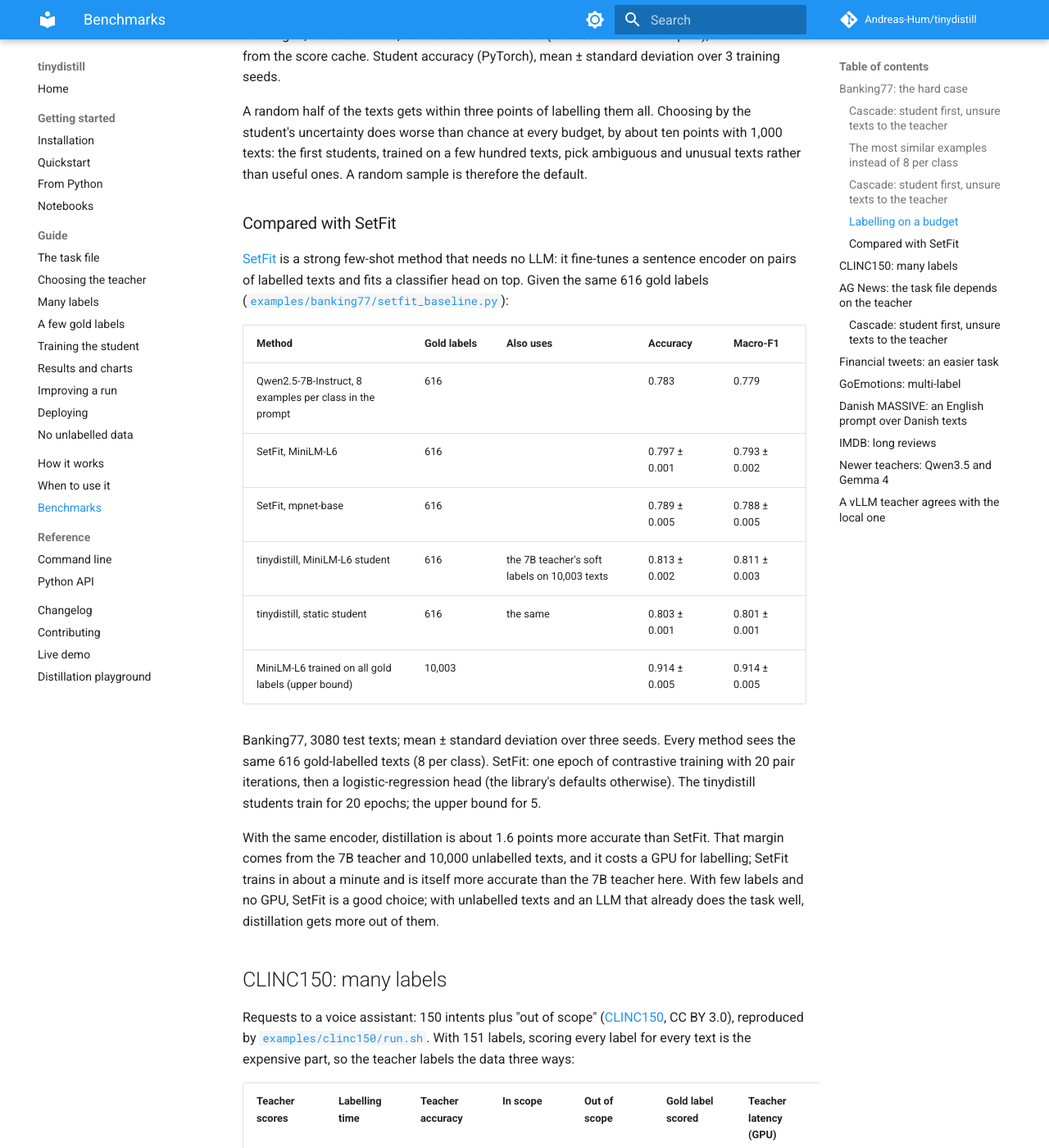
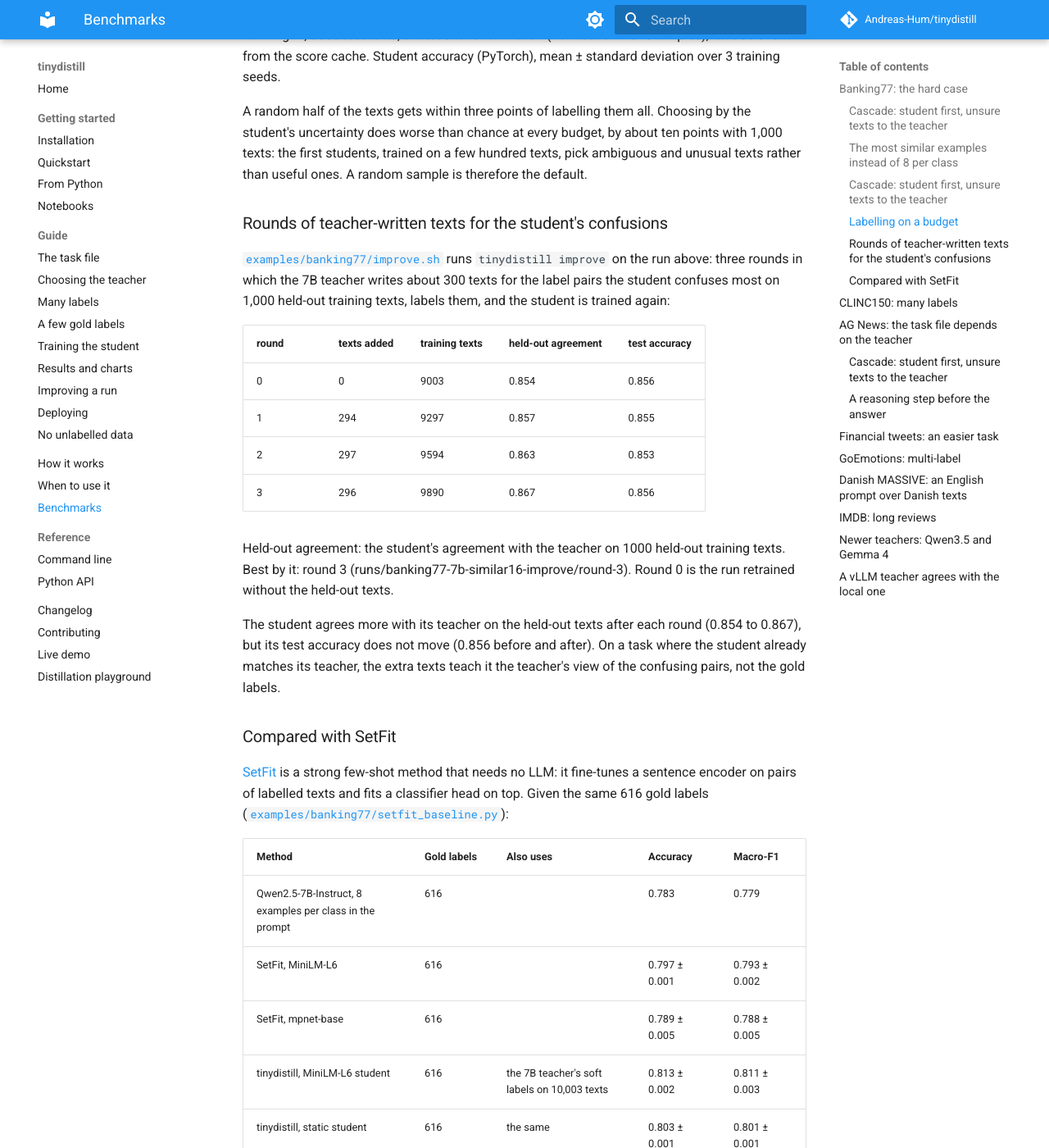
Before and after one commit to Andreas-Hum/tinydistill, an MkDocs documentation site: the page built from docs/results.md, in a window 1280 px wide and 1400 px high, scrolled down 6794 px. Shown: the whole window at 82% size. Built offline with MkDocs 1.6.1 and Material for MkDocs 9.7.7, drawn with Linux system fonts in a browser that asks for light colours; comment, search, counter and statistics services are not loaded; some of the changed text lies outside the part shown.

Commit message:
Results: improve rounds on Banking77 (agreement up, test accuracy flat) and a reasoning teacher on AG News (teacher up, student flat)

```diff
--- a/RESULTS.md
+++ b/RESULTS.md
@@ -156,6 +156,28 @@ does worse than chance at every budget, by about ten points with 1,000 texts: th
 few hundred texts, pick ambiguous and unusual texts rather than useful ones. A random sample is therefore the
 default.
 
+### Rounds of teacher-written texts for the student's confusions
+
+[`examples/banking77/improve.sh`](https://github.com/Andreas-Hum/tinydistill/blob/main/examples/banking77/improve.sh)
+runs `tinydistill improve` on the run above: three rounds in which the 7B teacher writes about 300 texts for the
+label pairs the student confuses most on 1,000 held-out training texts, labels them, and the student is trained
+again:
+
+<!-- results: banking77/improve.md -->
+| round | texts added | training texts | held-out agreement | test accuracy |
+|---|---|---|---|---|
+| 0 | 0 | 9003 | 0.854 | 0.856 |
+| 1 | 294 | 9297 | 0.857 | 0.855 |
+| 2 | 297 | 9594 | 0.863 | 0.853 |
+| 3 | 296 | 9890 | 0.867 | 0.856 |
+
+Held-out agreement: the student's agreement with the teacher on 1000 held-out training texts. Best by it: round 3 (runs/banking77-7b-similar16-improve/round-3). Round 0 is the run retrained without the held-out texts.
+<!-- /results -->
+
+The student agrees more with its teacher on the held-out texts after each round (0.854 to 0.867), but its test
+accuracy does not move (0.856 before and after). On a task where the student already matches its teacher, the
+extra texts teach it the teacher's view of the confusing pairs, not the gold labels.
+
 ### Compared with SetFit
 
 [SetFit](https://github.com/huggingface/setfit) is a strong few-shot method that needs no LLM: it fine-tunes a
@@ -269,6 +291,25 @@ The student answers every text and passes its least confident ones to the teache
 
 The teacher goes from 0.304 to 0.749, and the student, trained on its soft labels for 10,000 articles, is a
 little more accurate than the teacher.
+
+### A reasoning step before the answer
+
+[`examples/ag-news/reason.sh`](https://github.com/Andreas-Hum/tinydistill/blob/main/examples/ag-news/reason.sh)
+labels the same 3,000 training and 2,000 test articles with the 1.5B teacher twice: scoring the labels directly,
+and after the teacher writes up to 256 tokens of reasoning (`label --reason`):
+
+<!-- results: ag-news/reason.md -->
+| Run | Teacher | Teacher accuracy | Student | Parameters (M) | Accuracy | Macro-F1 | Agreement with teacher | Deployed as | Latency, batch 1 (ms) | Latency, batch 32 (ms) | Size (MB) |
+|---|---|---|---|---|---|---|---|---|---|---|---|
+| ag-news-1.5b-plain3k | zero-shot `Qwen/Qwen2.5-1.5B-Instruct` | 0.755 | `sentence-transformers/all-MiniLM-L6-v2` | 23 | 0.785 ± 0.002 | 0.785 ± 0.002 | 0.825 ± 0.010 | ONNX int8 | 3.4 | 208.9 | 23 |
+| ag-news-1.5b-reason3k | zero-shot, reasoning `Qwen/Qwen2.5-1.5B-Instruct` | 0.778 | `sentence-transformers/all-MiniLM-L6-v2` | 23 | 0.785 ± 0.004 | 0.777 ± 0.004 | 0.914 ± 0.003 | ONNX int8 | 3.5 | 208.3 | 23 |
+
+All latencies on the CPU with 2 threads.
+<!-- /results -->
+
+Reasoning makes the teacher more accurate (0.778 against 0.755) and its student agrees with it more, but the
+student is not more accurate (0.785 both ways, with a slightly lower macro-F1), so here the extra labelling time
+buys nothing for the deployed model.
 
 ## Financial tweets: an easier task
 
```
Also changed, not shown: docs/guide/improving.md (+5 -0 lines), docs/guide/teacher.md (+4 -0 lines), examples/ag-news/ag-news-1.5b-plain3k.md (added, +22 -0 lines), examples/ag-news/ag-news-1.5b-reason3k.md (added, +22 -0 lines), examples/ag-news/reason.md (added, +6 -0 lines), examples/banking77/improve.md (added, +8 -0 lines), 4 other files.
